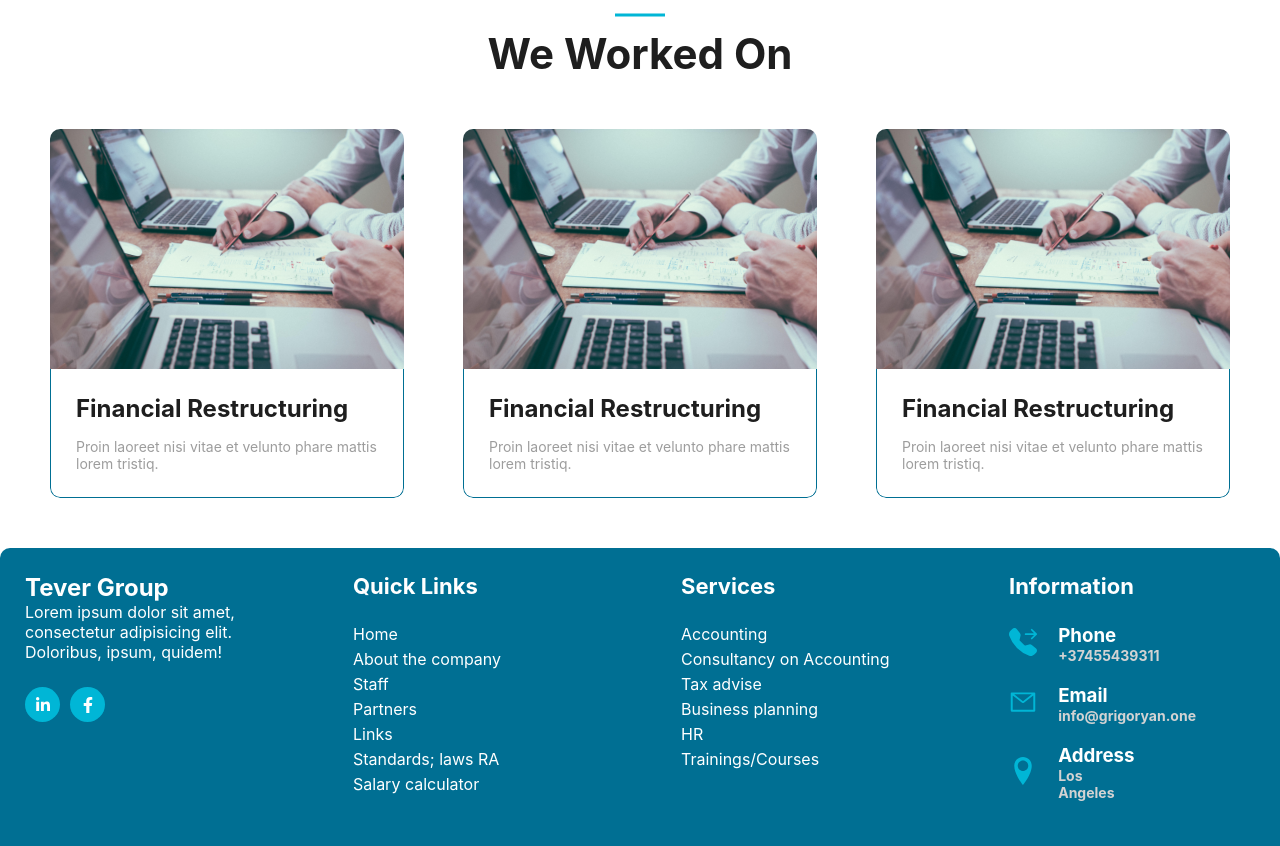
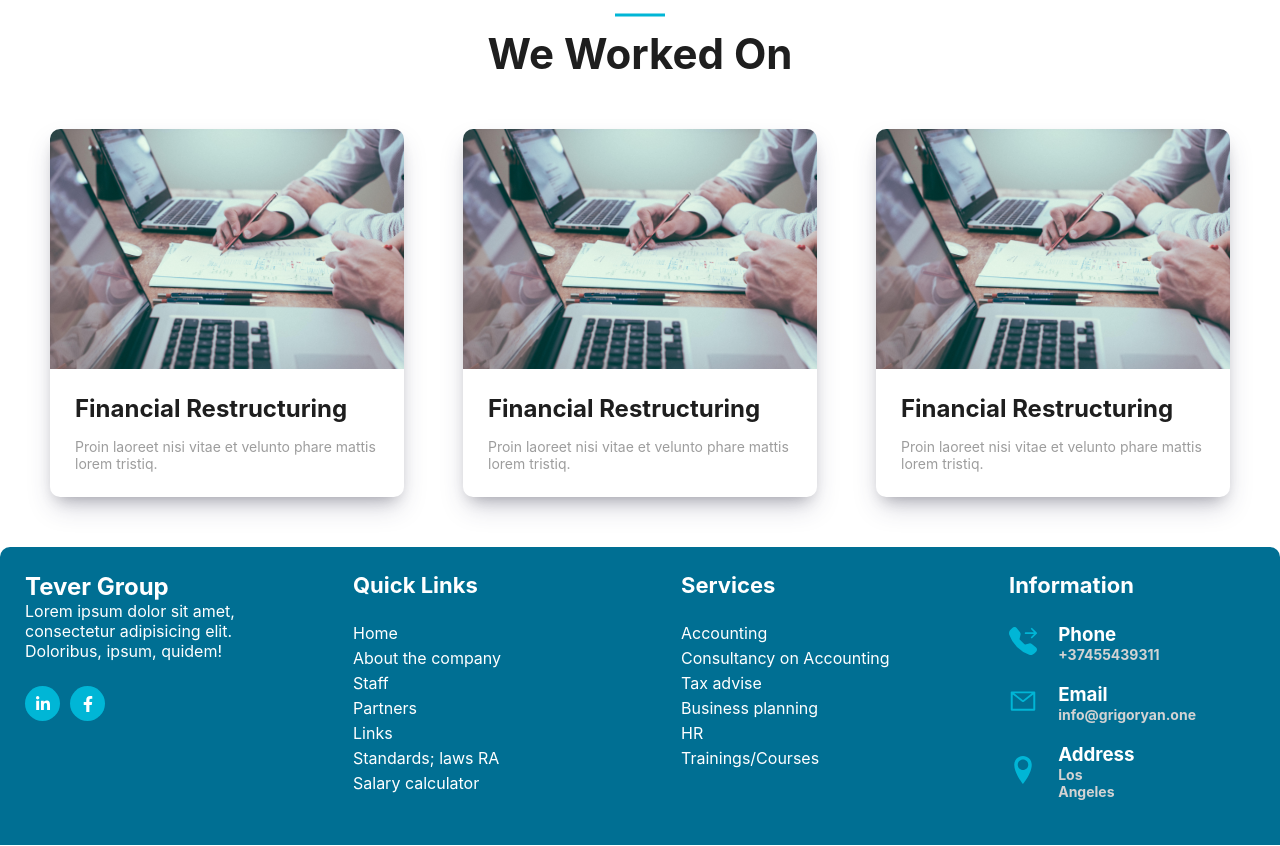
Before and after one commit to EdgarGrigoryan1996/teverGroup, a React (Create React App) app: page / in a window 1280 px wide. Shown: the part 1880-2726 px from the top of the page. Built offline with nearby package versions, Linux system fonts and the light colour scheme.

Commit message:
project block border deleted and added shadow

```diff
--- a/src/components/Projects/Projects.module.css
+++ b/src/components/Projects/Projects.module.css
@@ -18,7 +18,7 @@
     overflow: hidden;
     display: flex;
     flex-direction: column;
-
+    box-shadow: rgba(50, 50, 93, 0.25) 0px 13px 27px -5px, rgba(0, 0, 0, 0.3) 0px 8px 16px -8px;
 }
 .projectImg{
     overflow: hidden;
@@ -35,9 +35,6 @@
 }
 .projectContent{
     padding: 25px;
-    border-left:1px solid var(--second-color);
-    border-right:1px solid var(--second-color);
-    border-bottom:1px solid var(--second-color);
     border-bottom-left-radius: 10px;
     border-bottom-right-radius: 10px;
 }
```
